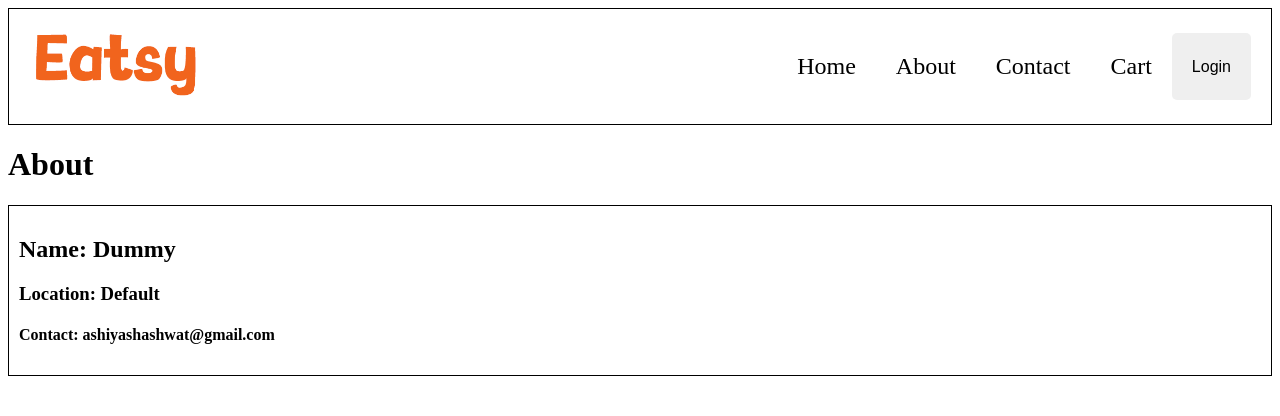
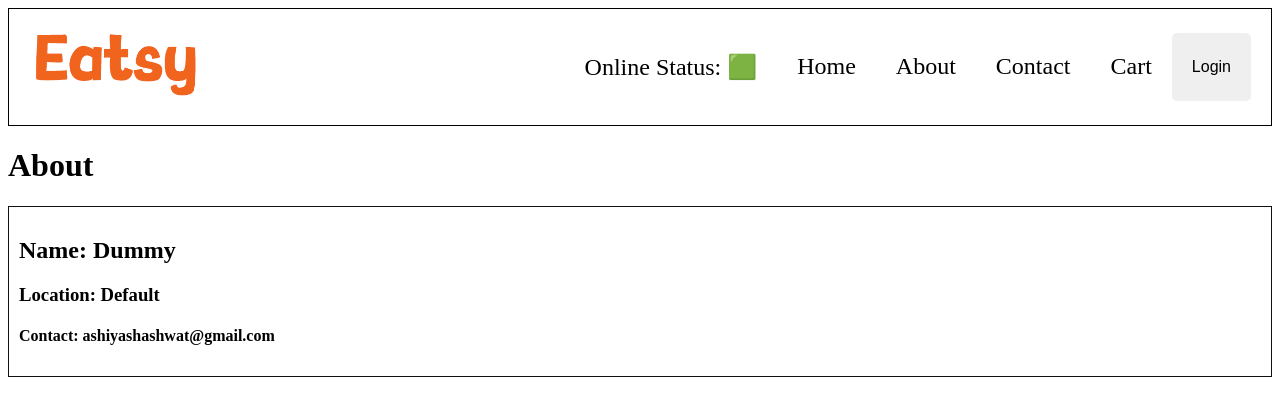
Before and after one commit to shashwatashiya/eatsy, a React (Vite) app: page /about in a window 1280 px wide. Shown: the top 416 px of the page. Built offline with nearby package versions, Linux system fonts and the light colour scheme; no server answers.

Commit message:
installed material ui

```diff
--- a/index.css
+++ b/index.css
@@ -93,8 +93,9 @@ width: 100%;
 
 .filter-btn {
 
-    margin: 10px;
     cursor: pointer;
+    height: 50px;
+
 }
 
 .shimmer-cards {
@@ -141,5 +142,10 @@ width: 100%;
 .user-card {
 
     padding: 10px;
-    border: 1px solid black;
+    border: 1px solid rgb(20, 16, 16);
 }
+
+.filter-btn-container {
+
+    margin: 10px;
+}
--- a/package.json
+++ b/package.json
@@ -18,6 +18,9 @@
     "process": "^0.11.10"
   },
   "dependencies": {
+    "@emotion/react": "^11.11.1",
+    "@emotion/styled": "^11.11.0",
+    "@mui/material": "^5.14.11",
     "react": "^18.2.0",
     "react-dom": "^18.2.0",
     "react-router-dom": "^6.16.0"
--- a/src/components/Body.js
+++ b/src/components/Body.js
@@ -4,6 +4,8 @@ import resList from "../utils/mockData"
 import {useState, useEffect} from "react";
 import Shimmer from "./Shimmer";
 import {Link} from "react-router-dom"
+import useOnlineStatus from "../utils/useOnlineStatus"
+import Button from '@mui/material/Button';
 
 
 
@@ -28,6 +30,11 @@ const Body = () => {
 
    };
 
+
+const onlineStatus = useOnlineStatus();
+
+if (onlineStatus === false) return (<h1>Looks like you're offline!! Please check your internet connection</h1>)
+
    //conditional rendering
 
 return listOfRestaurants.length === 0 ? <Shimmer /> : (
@@ -36,22 +43,27 @@ return listOfRestaurants.length === 0 ? <Shimmer /> : (
 <div className="filter">
    <div className = "search">
       <input type="text" className = "search-box" value = {searchText} onChange = {(e) => { setSearchText(e.target.value)}} /> {/* Wahetver the user types store in searchText */}
-      <button onClick = {() => {
+      <Button variant="contained" disableElevation onClick = {() => {
 
 
-         //Filter restaurant cards and update UI
-         const filteredRestaurant = listOfRestaurants.filter((res) => res.info.name.toLowerCase().includes(searchText.toLowerCase()) );{/* Using listOfRestaurants here is the key, everytime the user searches it searche in the entire db and not filtered db */}
-         setFilteredRestaurant(filteredRestaurant)
+//Filter restaurant cards and update UI
+const filteredRestaurant = listOfRestaurants.filter((res) => res.info.name.toLowerCase().includes(searchText.toLowerCase()) );{/* Using listOfRestaurants here is the key, everytime the user searches it searche in the entire db and not filtered db */}
+setFilteredRestaurant(filteredRestaurant)
 
 
-      }}>Search</button>
-       </div>
-   <button className ="filter-btn" onClick={() => {
+}}
+style={{ backgroundColor: 'rgb(250, 109, 53)', color: 'white' }} >Search</Button>
+       </div >
+       <div className="filter-btn-container">
+       <Button variant="contained" className ="filter-btn"  onClick = {() => {
 
-      const filteredList = filteredRestaurant.filter((res) => res.info.avgRating > 4);
-      setFilteredRestaurant(filteredList);
+const filteredList = filteredRestaurant.filter((res) => res.info.avgRating > 4);
+     setFilteredRestaurant(filteredList);
 
-      } }>Top Rated Restaurants</button>
+}}
+style={{ backgroundColor: 'rgb(250, 109, 53)', color: 'white' }} >Top Rated Restaurants
+</Button>
+</div>
 </div>
 <div className="res-container">
    {
--- a/src/components/Header.js
+++ b/src/components/Header.js
@@ -2,12 +2,13 @@
 import { useState } from 'react';
 import logo from '../assets/logo.png';
 import { Link } from 'react-router-dom';
-
+import useOnlineStatus from "../utils/useOnlineStatus"
 const Header = () => {
 
 
 const [btnName, setbtnName] = useState("Login");
 
+const onlineStatus = useOnlineStatus();
 
 
     return (
@@ -19,7 +20,9 @@ const [btnName, setbtnName] = useState("Login");
 
         <div className="nav-items">
         <ul>
-
+            <li className='online-status'>
+            Online Status: {onlineStatus ? "🟩" : "🟥"}
+            </li>
             <li><Link to ="/">Home</Link></li>
             <li><Link to ="/about">About</Link></li>
             <li><Link to="/contact-us">Contact</Link></li>
--- /dev/null
+++ b/src/utils/useOnlineStatus.js
@@ -0,0 +1,30 @@
+import {useState, useEffect} from "react";
+
+const useOnlineStatus = () => {
+
+//check if online
+
+const [onlineStatus, setOnlineStatus] = useState(true);
+useEffect(() => {
+
+window.addEventListener("offline", () => {
+
+    setOnlineStatus(false);
+})
+
+window.addEventListener("online", () => {
+
+    setOnlineStatus(true);
+})
+
+
+}, []);
+
+//boolean
+
+
+return onlineStatus
+}
+
+
+export default useOnlineStatus;
```
Also changed, not shown: 1 other file (tests, documents, lock files or other folders).
